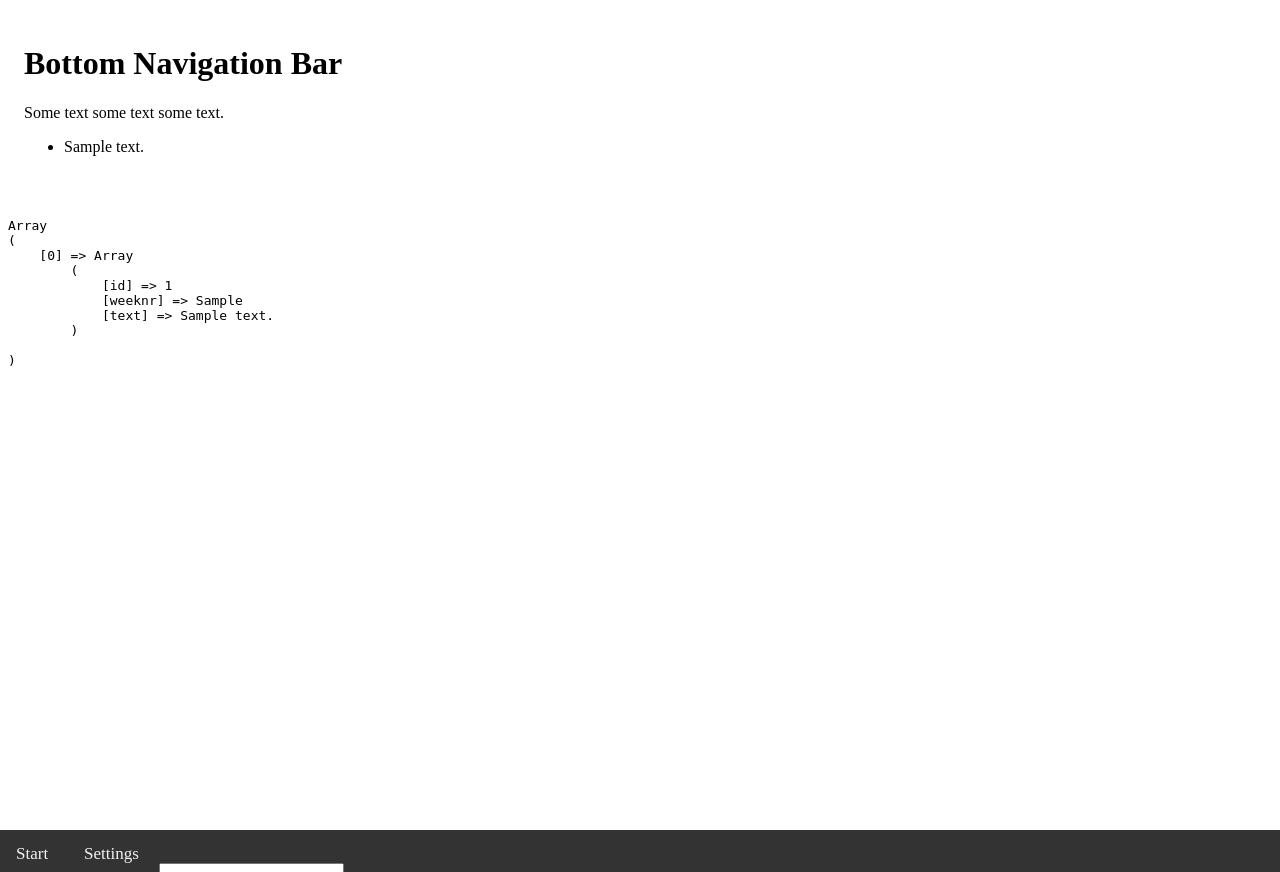
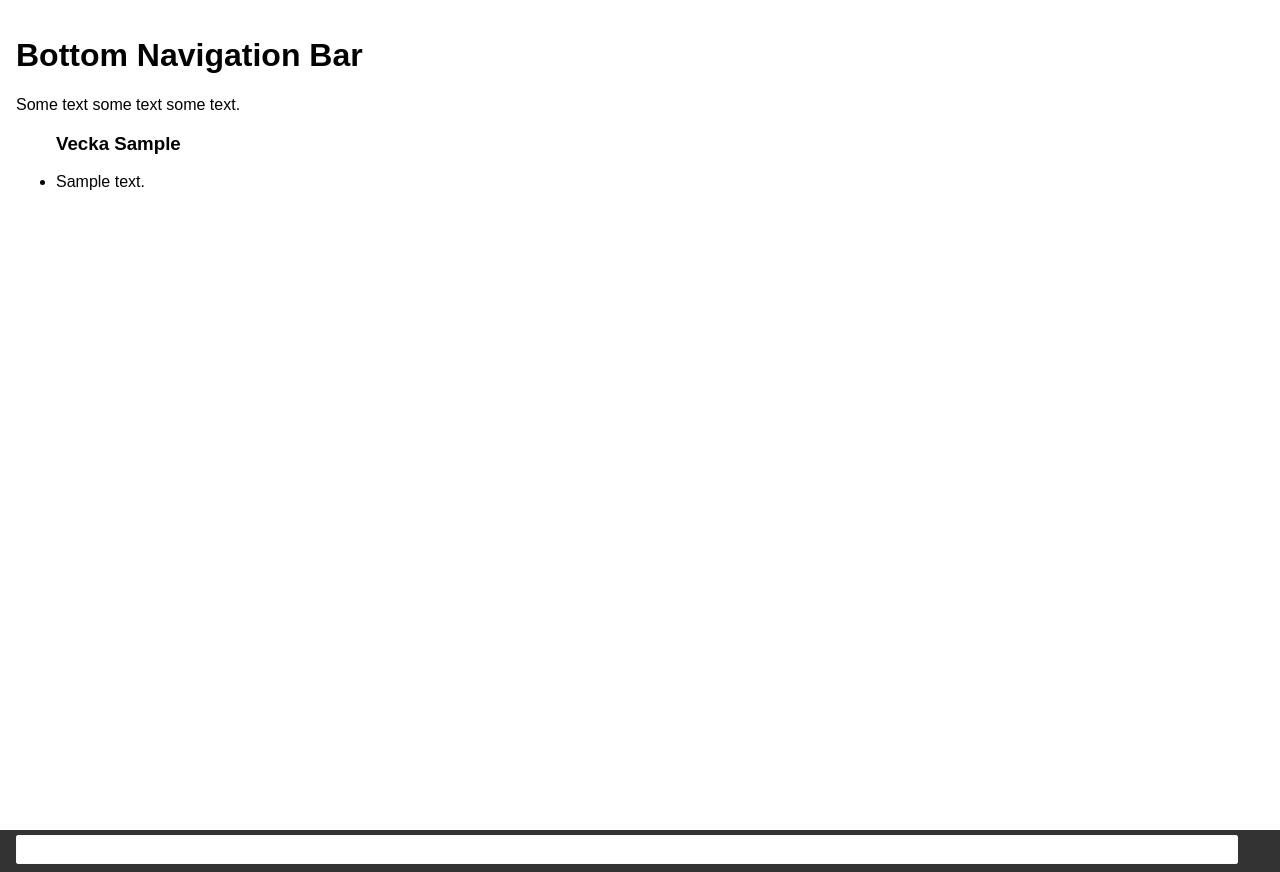
Before and after one commit to Jojjeboy/weekloggr, a PHP site: page / in a window 1280 px wide. Run offline with PHP 8.4, Linux system fonts and the light colour scheme; tables that the repository leaves empty or names only in its code hold one stand-in row (values such as "Sample post").

Commit message:
style and stuff

```diff
--- a/views/start.php
+++ b/views/start.php
@@ -9,24 +9,48 @@
     <link rel="icon" type="image/x-icon" href="favicon.ico">
 </head>
 <style>
-    ul.navbar {
+    /* You can add global styles to this file, and also import other style files */
+    :host {
+        font-family: -apple-system, BlinkMacSystemFont, "Segoe UI", Roboto, Helvetica, Arial, sans-serif, "Apple Color Emoji", "Segoe UI Emoji", "Segoe UI Symbol";
+        font-size: 14px;
+        color: #333;
+        padding: 0;
+        margin: 0;
+        box-sizing: border-box;
+        -webkit-font-smoothing: antialiased;
+        -moz-osx-font-smoothing: grayscale;
+    }
+
+    body {
+        margin: 0;
+        font-family: Arial, Helvetica, sans-serif;
+    }
+
+
+    .navbar2 {
+        display: flex;
         overflow: hidden;
         background-color: #333;
         position: fixed;
-        bottom: 0;
+        bottom: 0px;
         left: 0;
         width: 100%;
         padding: 0;
         margin-bottom: 0;
         height: 42px;
+        color: white;
+        align-items: baseline;
     }
 
-    ul.navbar li {
-        display: inline-block;
+    .navbar2>div {
+        margin: 0 10px;
+        padding: 0 6px;
+        font-size: 18px;
+        line-height: 20px;
+        width: 95%
     }
 
-    ul.navbar li a {
-        float: left;
+    .navbar2 a {
         display: block;
         color: #f2f2f2;
         text-align: center;
@@ -35,12 +59,12 @@
         font-size: 17px;
     }
 
-    ul.navbar li a:hover {
+    .navbar2 a:hover {
         background: green;
 
     }
 
-    ul.navbar li a.active {
+    .navbar2 a.active {
         background-color: #4caf50;
         color: white;
     }
@@ -49,37 +73,53 @@
         padding: 16px;
         margin-bottom: 30px;
     }
+
+    input[type="text"] {
+
+        width: 100%;
+        position: relative;
+        border-radius: 2px;
+        border: 1px solid #fafafa;
+        height: 25px;
+        top: 5px;
+    }
 </style>
 
 <body>
-    <ul class="navbar">
-        <li class="nav-item">
-            <a class="nav-link" href="/">Start</a>
-        </li>
-        <li class="nav-item">
-            <a class="nav-link" href="/settings">Settings</a>
-        </li>
-        <li>
-            <input type="text" name="weeklog" id="weekloginput" />
-        </li>
-    </ul>
+
+    <div class="navbar2">
+        <div class="input"> <input type="text" name="weeklog" id="weekloginput" /></div>
+    </div>
+
+
 
     <div class="main">
         <h1>Bottom Navigation Bar</h1>
         <p>Some text some text some text.</p>
-        <ul class="weeklogs">
-            <?php
-            foreach($weeklogs as $row) {
-                echo '<li>';
-                echo $row['text'];
-                echo '</li>';
+
+        <?php
+        $weeknr = 0;
+        $first = true;
+        foreach ($weeklogs as $row) {
+            if ($weeknr != $row['weeknr']) {
+                if ($first == false) {
+                    echo '</ul>';
+                }
+                echo '<ul>';
+                echo "<h3>Vecka " . $row['weeknr'] . "</h3>";
+                $weeknr = $row['weeknr'];
+                $first = false;
             }
-            ?>
+            echo '<li>';
+            echo $row['text'];
+            echo '</li>';
+        }
+        ?>
         </ul>
     </div>
     <?php
     echo "<pre>";
-    print_r($weeklogs);
+    //print_r($weeklogs);
     ?>
 
 </body>
```
